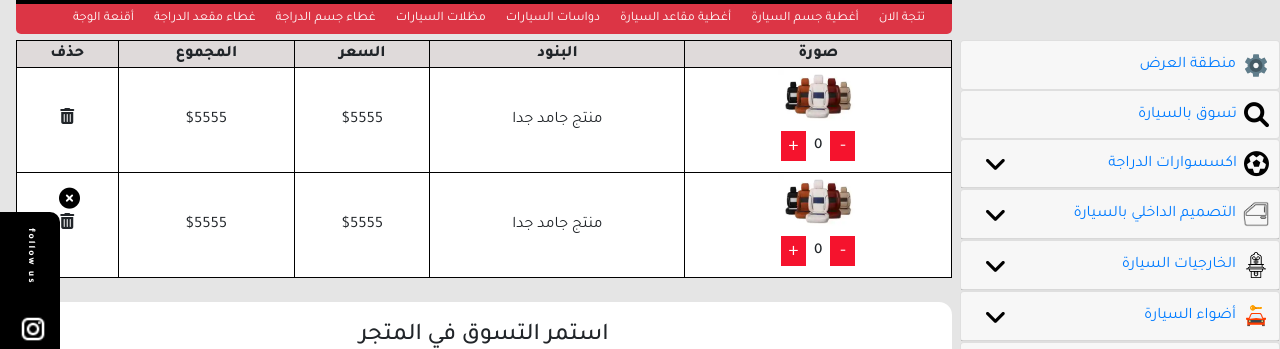
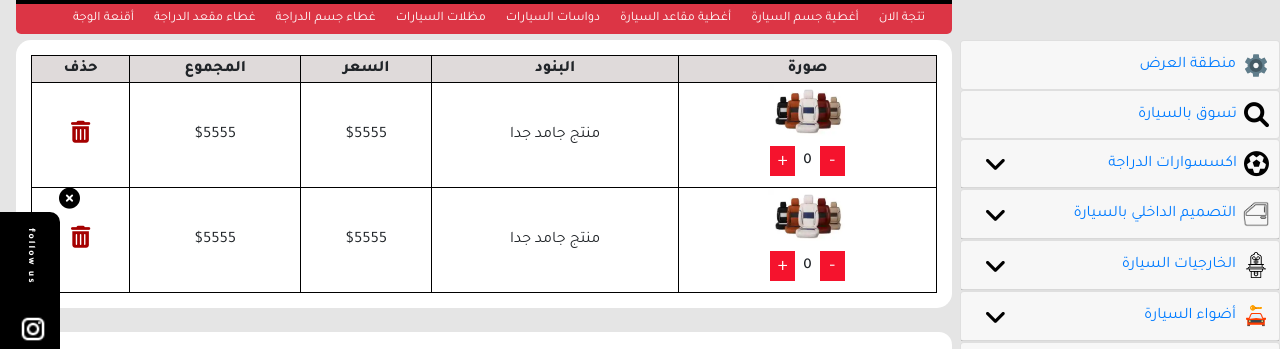
Before and after one commit to ehab0barakat/Rimax-Cars-assets, a plain HTML site: page cartpage.html in a window 1280 px wide. Shown: the part 54-403 px from the top of the page. Drawn offline with Linux system fonts and the light colour scheme.

Commit message:
Add files via upload

```diff
--- a/cartpage.html
+++ b/cartpage.html
@@ -547,9 +547,9 @@
 
 
         <section class="comp">
-          <div class="container bfoee p-0 bg-white">
-            <form>
-              <table style="width: 100%;">
+          <div class="container bfoee p-0 ">
+            <div class="tableu"  >
+              <table>
                   <tr >
                     <th >صورة</th>
                     <th>البنود</th>
@@ -572,6 +572,8 @@
                     <td>$5555</td>
                     <td><i class="fa-solid fa-trash-can"></i></td>
                   </tr>
+
+
                   <tr>
 
                     <td >
@@ -588,7 +590,7 @@
                     <td><i class="fa-solid fa-trash-can"></i></td>
                   </tr>
               </table>
-            </form>
+            </div>
 
 
           </div>
--- a/css/style.css
+++ b/css/style.css
@@ -3011,24 +3011,44 @@ right: -117px;
 table,
 th,
 td,
-tr{
+tr {
   border: 1px solid black;
   align-items: center;
   text-align: center;
 }
 
 
-
+.tableu{
+  background: white;
+  display: flex;
+  justify-content: center;
+  align-items: center;
+  padding: 15px;
+  border-radius: 15px;
+}
+
+table {
+width: 100%;
+}
 
 
 th{
 background: #dfdada;
 }
 
-
+.fa-trash-can{
+  font-size: 22px;
+  color: rgb(165, 0, 0);
+  cursor: pointer;
+}
 
 
 .mobile td{
 padding-top : 15px;
 padding-bottom : 15px;
 }
+
+
+.less{
+  max-width: 80px ;
+}
```
